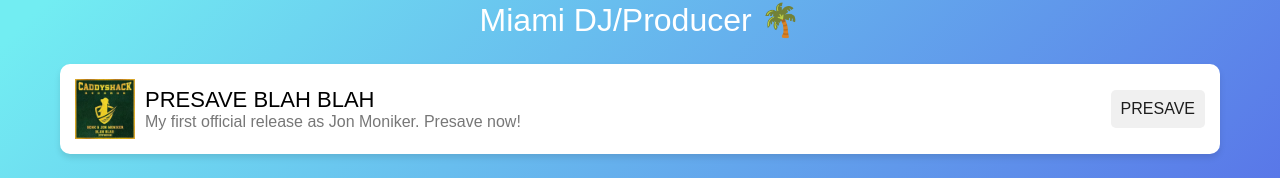
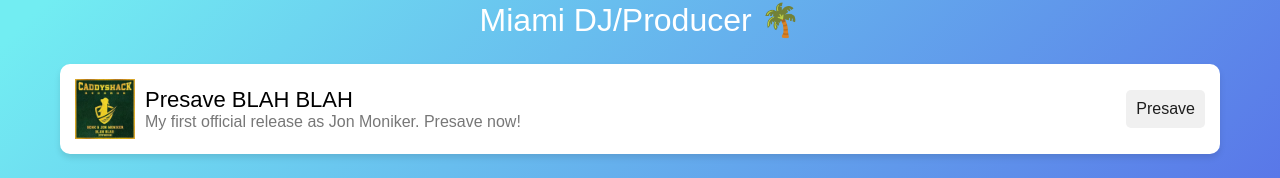
Before and after one commit to MoralesJonathan/jonmoniker-link-hub, a React (Create React App) app: page / in a window 1280 px wide. Shown: the part 162-340 px from the top of the page. Built offline with nearby package versions, Linux system fonts and the light colour scheme.

Commit message:
Title case card

```diff
--- a/src/App.js
+++ b/src/App.js
@@ -5,7 +5,7 @@
 import './App.css'; // Importing CSS to style your components
 
 const linkData = [
-  { thumbnail: 'blahblahart.jpg', title: 'PRESAVE BLAH BLAH', subtitle: 'My first official release as Jon Moniker. Presave now!', url: 'https://ffm.to/cdyshk018', ctaText: 'PRESAVE' }
+  { thumbnail: 'blahblahart.jpg', title: 'Presave BLAH BLAH', subtitle: 'My first official release as Jon Moniker. Presave now!', url: 'https://ffm.to/cdyshk018', ctaText: 'Presave' }
 ];
 
 const socialLinks = [
```
